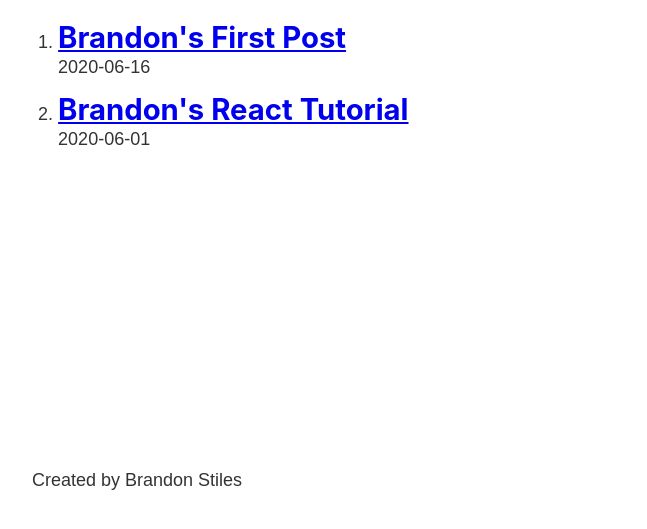
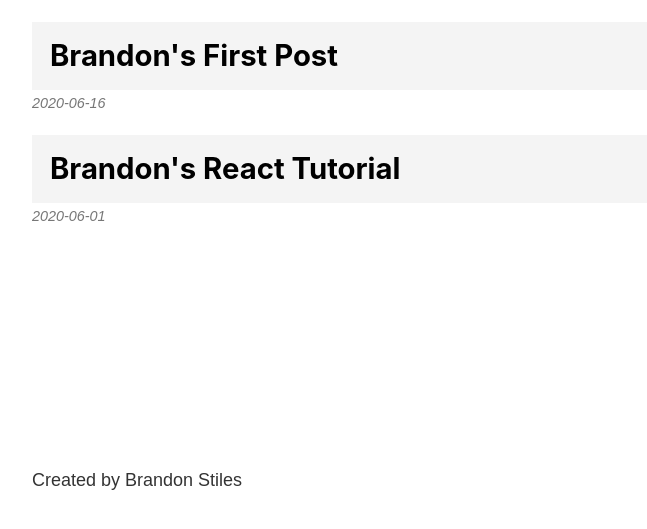
Before and after one commit to brandonstiles1/gatsby-contentful-demo-site-2, a Gatsby site: page /blog in a window 1280 px wide. Shown: the part 263-792 px from the top of the page, without its empty margins (251-898 px from the left). Built offline with nearby package versions, Linux system fonts and the light colour scheme; Gatsby itself is replaced by a stand-in of ours.

Commit message:
Formatted blog posts w/ SCSS

```diff
--- a/src/components/footer.js
+++ b/src/components/footer.js
@@ -1,8 +1,11 @@
 import React from 'react';
+
+// Import styles
+import footerStyles from './footer.module.scss';
 
 const Footer = () => {
   return (
-    <footer>
+    <footer className={ footerStyles.footer }>
       <p>Created by Brandon Stiles</p>
     </footer>
   );
--- /dev/null
+++ b/src/components/footer.module.scss
@@ -0,0 +1,3 @@
+.footer {
+  margin-top: 3rem;
+}
--- a/src/pages/blog.js
+++ b/src/pages/blog.js
@@ -2,6 +2,8 @@ import React from 'react';
 import { graphql, Link, useStaticQuery } from 'gatsby';
 
 import Layout from '../components/layout';
+
+import blogStyles from './blog.module.scss';
 
 const BlogPage = () => {
 
@@ -27,10 +29,10 @@ const BlogPage = () => {
   return (
     <Layout>
       <h1>Blog Page</h1>
-      <ol>
+      <ol className={ blogStyles.posts }>
         { data.allMarkdownRemark.posts.map(post => {
           return (
-            <li>
+            <li className={ blogStyles.post }>
               <Link to={ `/blog/${post.node.fields.slug}` }>
                 <h2>{ post.node.frontmatter.title }</h2>
               </Link>
--- /dev/null
+++ b/src/pages/blog.module.scss
@@ -0,0 +1,26 @@
+.posts {
+  list-style-type: none;
+  margin: 0;
+}
+
+.post {
+  margin: 1rem 0;
+
+  a {
+    background: #f4f4f4;
+    color: #000;
+    display: block;
+    padding: 1rem;
+    text-decoration: none;
+  }
+
+  h2 {
+    margin-bottom: 0;
+  }
+
+  p {
+    color: #777777;
+    font-style: italic;
+    font-size: .8rem;
+  }
+}
```
